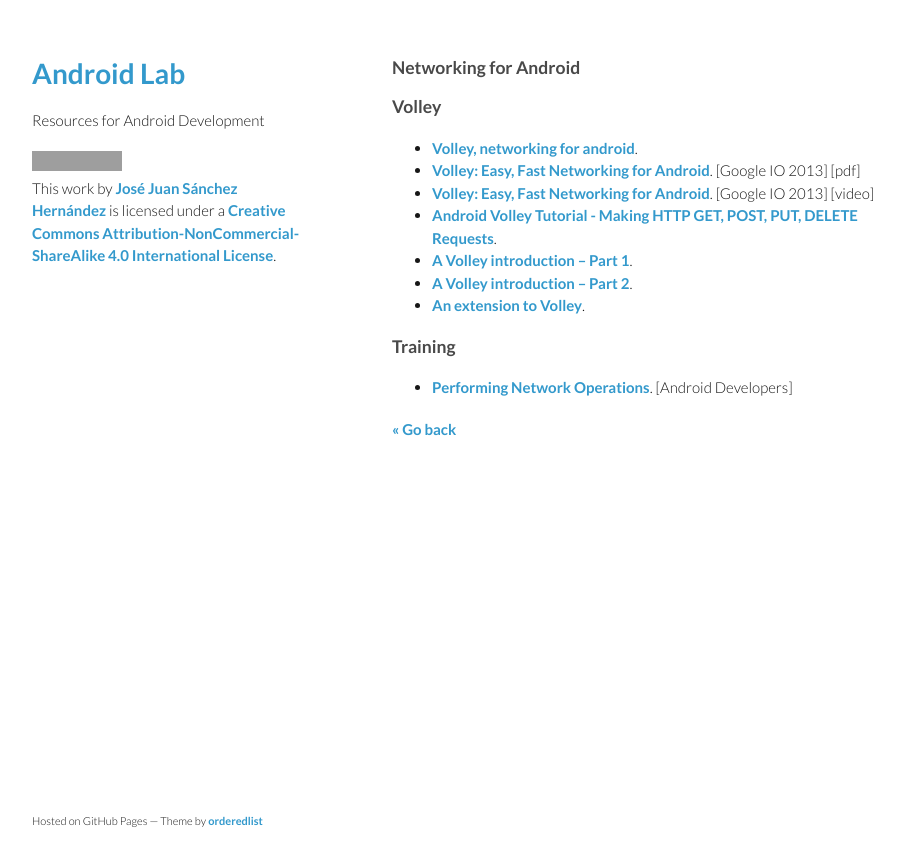
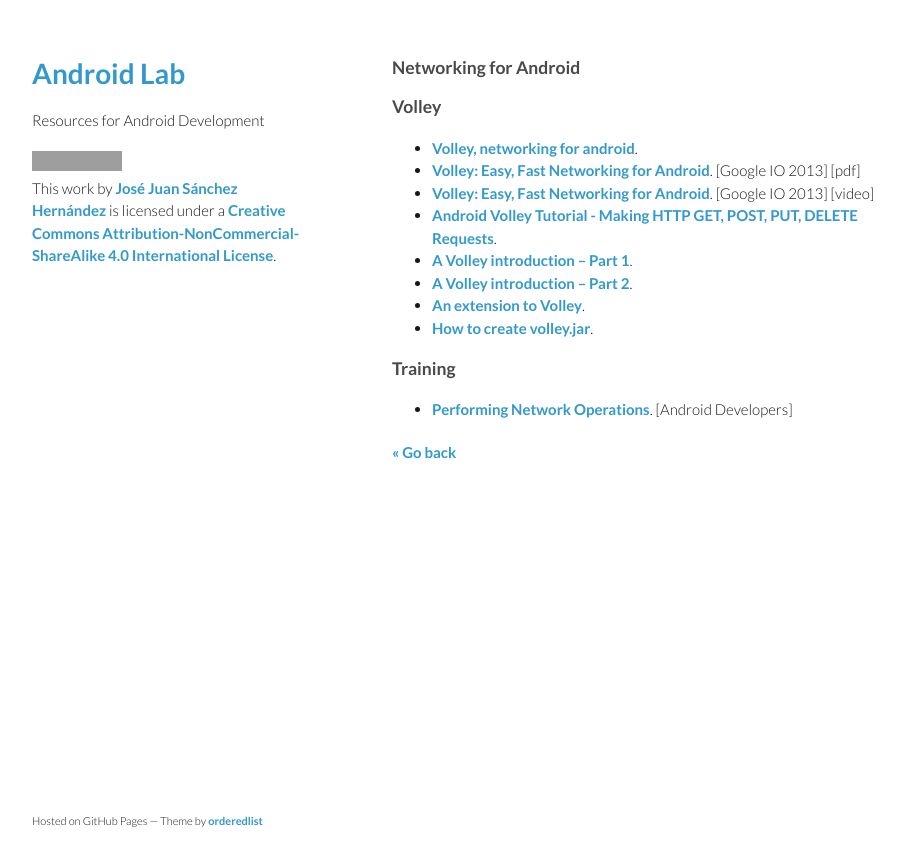
Before and after one commit to josejuansanchez/josejuansanchez.github.io, a Jekyll site: the page built from androidlab/networking.md, in a window 1280 px wide. Shown: the top 866 px of the page, without its empty margins (178-1082 px from the left). Built offline with Jekyll 4.4.1, drawn with Linux system fonts in a browser that asks for light colours; grey boxes are pictures that could not be loaded.

Commit message:
Update networking.md

```diff
--- a/androidlab/networking.md
+++ b/androidlab/networking.md
@@ -12,6 +12,7 @@
   * [A Volley introduction – Part 1](http://njzk2.wordpress.com/2013/06/03/a-volley-introduction-part-1/).
   * [A Volley introduction – Part 2](http://njzk2.wordpress.com/2013/06/06/a-volley-introduction-part-2/).
   * [An extension to Volley](http://njzk2.wordpress.com/2013/06/17/an-extension-to-volley/).
+  * [How to create volley.jar](http://stackoverflow.com/a/16721116/2090682).
 
 ### Training
   * [Performing Network Operations](http://developer.android.com/training/basics/network-ops/index.html). [Android Developers]
```
